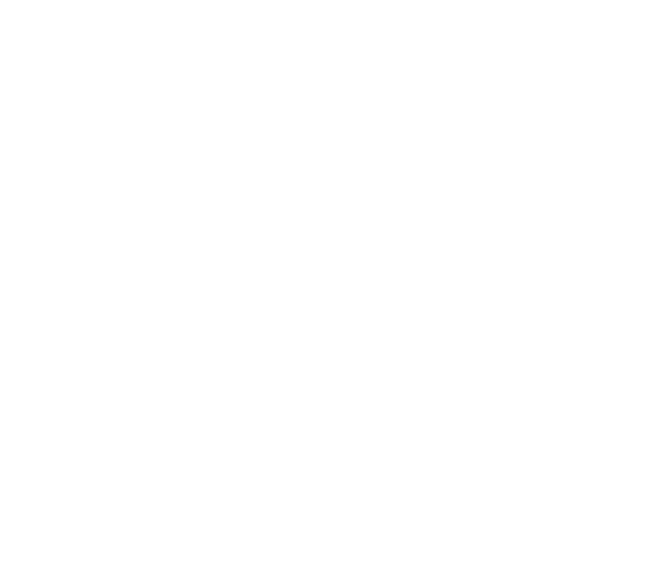
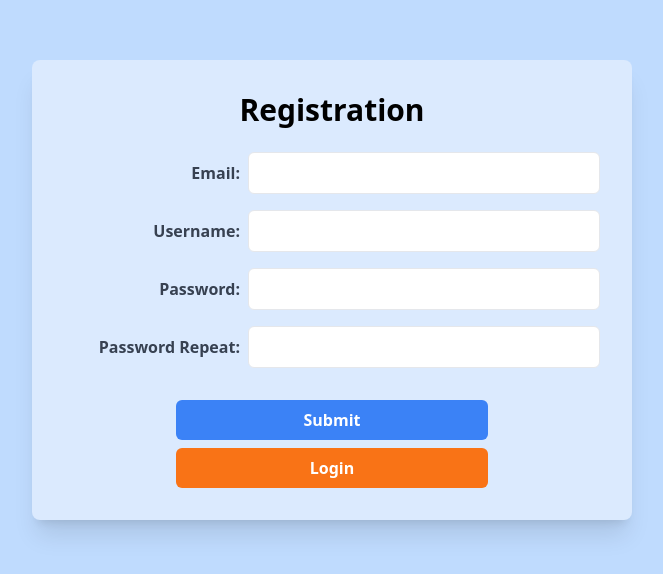
Before and after one commit to Mussorable/dispatcher_frontend, a React (Vite) app: page /auth/register in a window 1280 px wide. Before the commit this address had no page. Shown: the part 110-684 px from the top of the page, without its empty margins (308-971 px from the left). Built offline with nearby package versions, Linux system fonts and the light colour scheme.

Commit message:
edited login endpoint, added register

```diff
--- a/src/App.tsx
+++ b/src/App.tsx
@@ -1,13 +1,17 @@
 import { BrowserRouter, Routes, Route } from "react-router-dom";
 
+import Auth from "./auth/Auth";
 import LoginForm from "./auth/LoginForm";
+import RegistrationForm from "./auth/RegistrationForm";
 
 function App() {
   return (
     <BrowserRouter>
       <Routes>
-        <Route path="/login" element={<LoginForm />}/>
-        <Route />
+        <Route path="/auth/" element={<Auth/>}>
+          <Route path="login" element={<LoginForm />}/>
+          <Route path="register" element={<RegistrationForm />} />
+        </Route>
       </Routes>
     </BrowserRouter>
   );
--- /dev/null
+++ b/src/auth/Auth.tsx
@@ -0,0 +1,18 @@
+import { Outlet, useLocation } from "react-router-dom";
+
+function Auth() {
+  const location = useLocation();
+
+  const title = location.pathname.includes('login') ? 'Login' : 'Registration';
+
+  return (
+    <div className="flex items-center justify-center min-h-screen bg-blue-200">
+      <div className="bg-blue-100 p-8 rounded-lg shadow-xl w-[600px]">
+        <h2 className="text-3xl font-bold text-center mb-6">{title}</h2>
+        <Outlet />
+      </div>
+    </div>
+  );
+}
+
+export default Auth;
--- a/src/auth/LoginForm.tsx
+++ b/src/auth/LoginForm.tsx
@@ -1,27 +1,22 @@
+import { Link } from "react-router-dom";
+
 function LoginForm() {
 
   return (
-    <div>
-      <div className="flex items-center justify-center min-h-screen bg-blue-200">
-        <div className="bg-blue-100 p-8 rounded-lg shadow-xl w-96">
-          {/* --- */}
-          <h2 className="text-3xl font-bold text-center mb-6 uppercase">Login</h2>
-          {/* --- */}
+    <>
       <form action="">
         <div className="flex mb-4 justify-center items-center gap-2">
-              <label className="w-24 text-gray-700 font-semibold" htmlFor="input-1">Username:</label>
+          <label className="w-44 text-right text-gray-700 font-semibold" htmlFor="input-1">Username:</label>
           <input className="flex-1 mx-auto px-3 py-2 border rounded-md focus:outline-none focus:ring focus:ring-blue-300 focus:bg-gray-100 transition duration-150" id="input-1" type="text" />
         </div>
         <div className="flex mb-8 justify-center items-center gap-2">
-              <label className="w-24 text-gray-700 font-semibold" htmlFor="input-2">Password:</label>
+          <label className="w-44 text-right text-gray-700 font-semibold" htmlFor="input-2">Password:</label>
           <input className="flex-1 mx-auto px-3 py-2 border rounded-md focus:outline-none focus:ring focus:ring-blue-300 focus:bg-black-100 transition duration-150" id="input-2" type="text" />
         </div>
-            <button className="block mx-auto w-2/3 py-2 bg-blue-500 text-white font-semibold rounded-md hover:bg-blue-600 transition-colors" type="submit">Submit</button>
+        <button className="mb-2 block mx-auto w-7/12 py-2 bg-blue-500 text-white font-semibold rounded-md hover:bg-blue-600 transition-colors" type="submit">Submit</button>
       </form>
-          {/* --- */}
-        </div>
-      </div>
-    </div>
+      <Link className="block mx-auto w-7/12 py-2 bg-orange-500 text-center text-white font-semibold rounded-md hover:bg-orange-600 transition-colors" to={'/auth/register'}>Register</Link>
+    </>
   );
 }
 
--- /dev/null
+++ b/src/auth/RegistrationForm.tsx
@@ -0,0 +1,30 @@
+import { Link } from "react-router-dom";
+
+function RegistrationForm() {
+  return(
+    <>
+      <form action="">
+        <div className="flex mb-4 justify-center items-center gap-2">
+          <label className="w-44 text-right text-gray-700 font-semibold" htmlFor="email">Email:</label>
+          <input className="flex-1 mx-auto px-3 py-2 border rounded-md focus:outline-none focus:ring focus:ring-blue-300 focus:bg-gray-100 transition duration-150" id="email" type="text" />
+        </div>
+        <div className="flex mb-4 justify-center items-center gap-2">
+          <label className="w-44 text-right text-gray-700 font-semibold" htmlFor="input-1">Username:</label>
+          <input className="flex-1 mx-auto px-3 py-2 border rounded-md focus:outline-none focus:ring focus:ring-blue-300 focus:bg-gray-100 transition duration-150" id="input-1" type="text" />
+        </div>
+        <div className="flex mb-4 justify-center items-center gap-2">
+          <label className="w-44 text-right text-gray-700 font-semibold" htmlFor="input-2">Password:</label>
+          <input className="flex-1 mx-auto px-3 py-2 border rounded-md focus:outline-none focus:ring focus:ring-blue-300 focus:bg-black-100 transition duration-150" id="input-2" type="text" />
+        </div>
+        <div className="flex mb-8 justify-center items-center gap-2">
+          <label className="w-44 text-right text-gray-700 font-semibold" htmlFor="input-3">Password Repeat:</label>
+          <input className="flex-1 mx-auto px-3 py-2 border rounded-md focus:outline-none focus:ring focus:ring-blue-300 focus:bg-black-100 transition duration-150" id="input-3" type="text" />
+        </div>
+        <button className="block mb-2 mx-auto w-7/12 py-2 bg-blue-500 text-white font-semibold rounded-md hover:bg-blue-600 transition-colors" type="submit">Submit</button>
+      </form>
+      <Link className="block mx-auto w-7/12 py-2 bg-orange-500 text-center text-white font-semibold rounded-md hover:bg-orange-600 transition-colors" to={'/auth/login'}>Login</Link>
+    </>
+  );
+}
+
+export default RegistrationForm;
--- a/src/output.css
+++ b/src/output.css
@@ -589,6 +589,10 @@
   margin-bottom: 2rem;
 }
 
+.mb-3 {
+  margin-bottom: 0.75rem;
+}
+
 .block {
   display: block;
 }
@@ -623,6 +627,26 @@
 
 .w-24 {
   width: 6rem;
+}
+
+.w-\[600px\] {
+  width: 600px;
+}
+
+.w-44 {
+  width: 11rem;
+}
+
+.w-1\/3 {
+  width: 33.333333%;
+}
+
+.w-5\/12 {
+  width: 41.666667%;
+}
+
+.w-7\/12 {
+  width: 58.333333%;
 }
 
 .min-w-96 {
@@ -691,6 +715,11 @@
   background-color: rgb(96 165 250 / var(--tw-bg-opacity));
 }
 
+.bg-orange-500 {
+  --tw-bg-opacity: 1;
+  background-color: rgb(249 115 22 / var(--tw-bg-opacity));
+}
+
 .p-8 {
   padding: 2rem;
 }
@@ -707,6 +736,10 @@
 
 .text-center {
   text-align: center;
+}
+
+.text-right {
+  text-align: right;
 }
 
 .align-middle {
@@ -833,6 +866,16 @@
   background-color: rgb(37 99 235 / var(--tw-bg-opacity));
 }
 
+.hover\:bg-orange-600:hover {
+  --tw-bg-opacity: 1;
+  background-color: rgb(234 88 12 / var(--tw-bg-opacity));
+}
+
+.hover\:bg-orange-400:hover {
+  --tw-bg-opacity: 1;
+  background-color: rgb(251 146 60 / var(--tw-bg-opacity));
+}
+
 .focus\:bg-gray-200:focus {
   --tw-bg-opacity: 1;
   background-color: rgb(229 231 235 / var(--tw-bg-opacity));
```
Also changed, not shown: 1 other file (tests, documents, lock files or other folders). Lines whose indentation alone changed are shown as unchanged.
